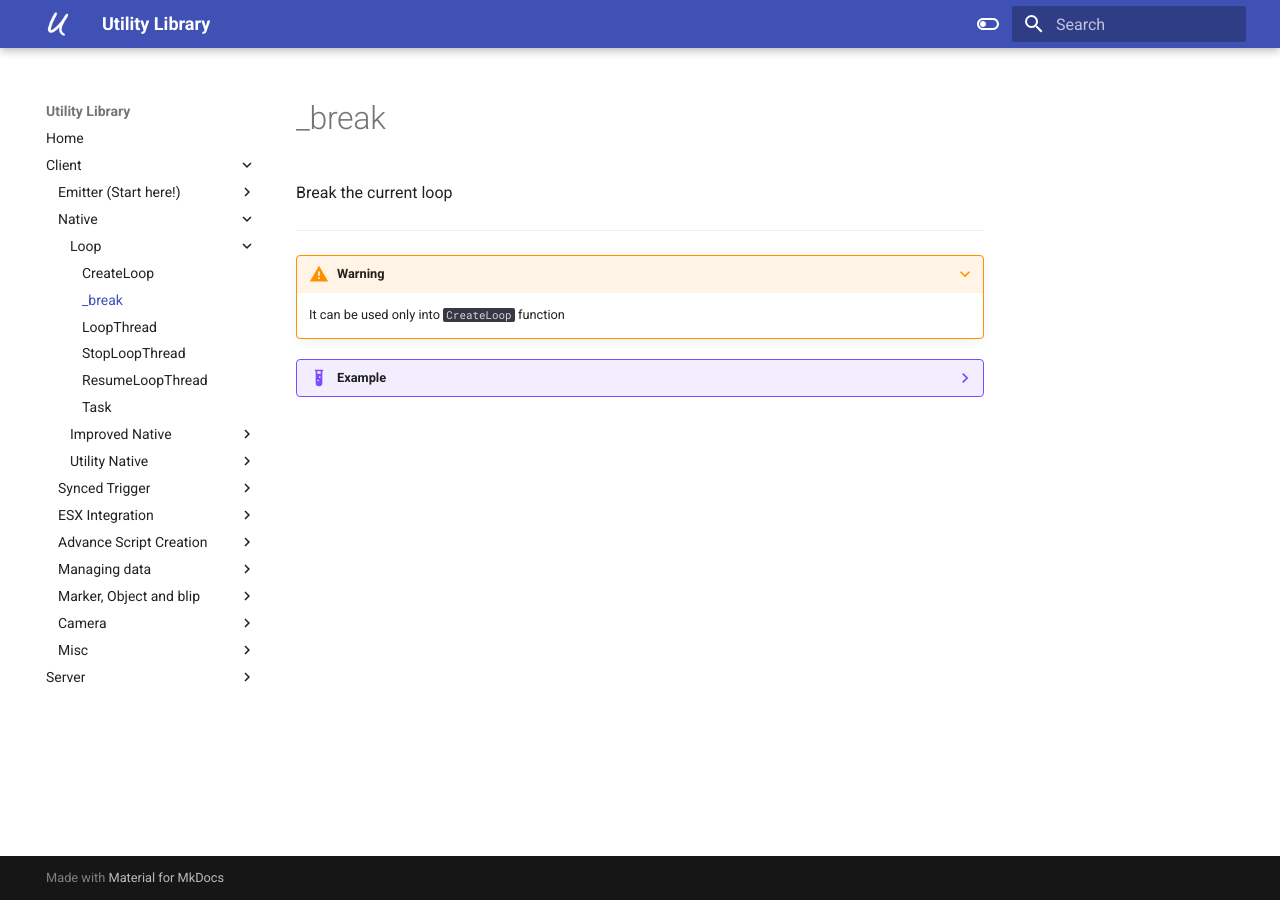
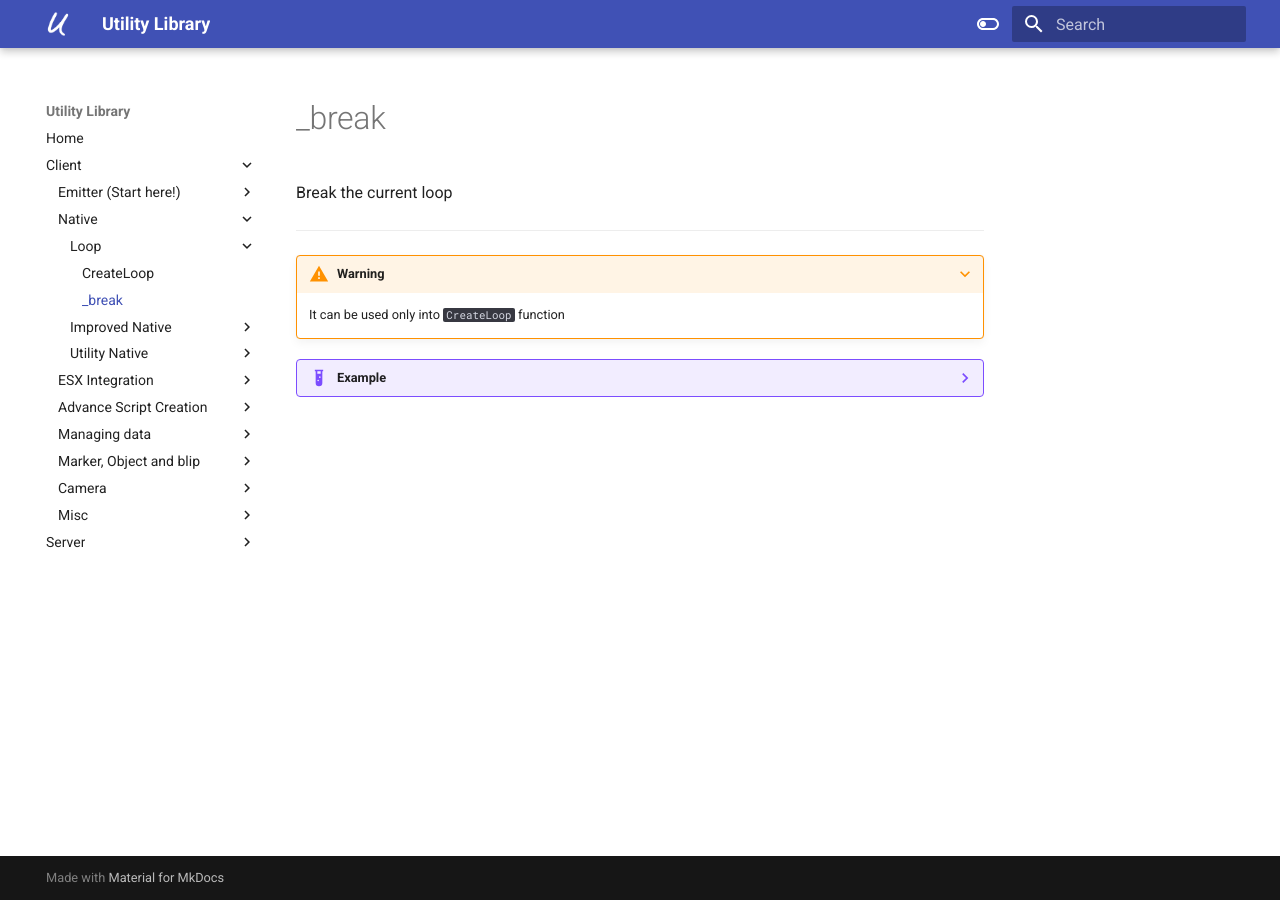
Before and after one commit to utility-library/documentation, an MkDocs documentation site: the page built from docs/client/native/_break.md, in a window 1280 px wide. Built offline with MkDocs 1.6.1 and Material for MkDocs 9.7.7, drawn with Linux system fonts in a browser that asks for light colours; nearby versions of some CDN libraries; part of the change alters nothing that is shown.

Commit message:
Add files via upload

```diff
--- a/mkdocs.yml
+++ b/mkdocs.yml
@@ -22,6 +22,7 @@ extra_css:
 extra_javascript:
   - https://unpkg.com/mermaid@8.6.4/dist/mermaid.min.js
   - https://cdnjs.cloudflare.com/ajax/libs/highlight.js/10.7.2/highlight.min.js
+  - https://code.jquery.com/jquery-3.6.0.min.js
   - ovveride/highlight_.js
 
 nav:
@@ -34,10 +35,6 @@ nav:
           - 'Loop':
             - 'CreateLoop': "client/native/CreateLoop.md"
             - '_break': "client/native/_break.md"
-            - 'LoopThread': "client/native/LoopThread.md"
-            - 'StopLoopThread': "client/native/StopLoopThread.md"
-            - 'ResumeLoopThread': "client/native/ResumeLoopThread.md"
-            - 'Task': "client/native/Task.md"
           - 'Improved Native':
             - 'CreateObject' : "client/native/CreateObject.md"
             - 'CreatePed' : "client/native/CreatePed.md"
@@ -61,29 +58,40 @@ nav:
             - 'GetWorldClosestPed' : "client/native/GetWorldClosestPed.md"
             - 'GetWorldClosestPlayer' : "client/native/GetWorldClosestPlayer.md"
             - 'MakeEntityFaceEntity' : "client/native/MakeEntityFaceEntity.md"
-        - 'Synced Trigger':
-          - 'TriggerSyncedEvent': 'client/synced_trigger/TriggerSyncedEvent.md'
+            - 'GetLoadoutOfPed' : "client/native/GetLoadoutOfPed.md"
+            - 'IsEntityFrozen' : "client/native/IsEntityFrozen.md"
+            - 'IsInRadius' : "client/native/IsInRadius.md"
+            - 'IsNearCoords' : "client/native/IsNearCoords.md"
+            - 'GenerateRandomCoords' : "client/native/GenerateRandomCoords.md"
+            - 'Slice System':
+              - Integration in other scripts: "client/native/slice_system/Integration.md"
+              - GetSliceCoordsFromCoords: "client/native/slice_system/GetSliceCoordsFromCoords.md"
+              - GetSliceFromCoords: "client/native/slice_system/GetSliceFromCoords.md"
+              - GetEntitySlice: "client/native/slice_system/GetEntitySlice.md"
+              - GetPlayerSlice: "client/native/slice_system/GetPlayerSlice.md"
+              - GetSelfSlice: "client/native/slice_system/GetSelfSlice.md"
+              - IsOnScreen: "client/native/slice_system/IsOnScreen.md"
+              - SliceUsed: "client/native/slice_system/SliceUsed.md"
+              - SetSliceUsed: "client/native/slice_system/SetSliceUsed.md"
         - 'ESX Integration':
           - 'StartESX': 'client/esx_integration/StartESX.md'
           - 'GetDataForJob': 'client/esx_integration/GetDataForJob.md'
-          - 'AddItem': 'client/esx_integration/AddItem.md'
-          - 'RemoveItem': 'client/esx_integration/RemoveItem.md'
-          - 'GetItem': 'client/esx_integration/GetItem.md'
-          - 'AddMoney': 'client/esx_integration/AddMoney.md'
-          - 'RemoveMoney': 'client/esx_integration/RemoveMoney.md'
         - 'Advance Script Creation':
+          - 'Nui3D' :
+            - 'CreateNui3d': 'client/advance_script_creation/n3d/CreateNui3d.md'
+            - 'N3d Class Methods': 'client/advance_script_creation/n3d/N3dClass.md'
+          - 'Sync':
+            - 'TriggerSyncedEvent': 'client/advance_script_creation/sync/TriggerSyncedEvent.md'
+            - 'Synced': 'client/advance_script_creation/sync/Synced.md'
           - 'Object':
             - 'TakeObjectOnHand': 'client/advance_script_creation/TakeObjectOnHand.md'
             - 'DropObjectFromHand': 'client/advance_script_creation/DropObjectFromHand.md'
             - 'GetOnHandObject': 'client/advance_script_creation/GetOnHandObject.md'
-          - 'Database':
-            - 'SaveDataToDb': 'client/advance_script_creation/SaveDataToDb.md'
-            - 'UpdateDataToDb': 'client/advance_script_creation/UpdateDataToDb.md'
-            - 'GetDataFromDb': 'client/advance_script_creation/GetDataFromDb.md'
           - 'Dialogue':
             - 'StartDialogue': 'client/advance_script_creation/StartDialogue.md'
+            - 'EditDialogue': 'client/advance_script_creation/EditDialogue.md'
             - 'StopDialogue': 'client/advance_script_creation/StopDialogue.md'
-            - 'EditDialogue': 'client/advance_script_creation/EditDialogue.md'
+            - 'IsEntityOnDialogue': 'client/advance_script_creation/IsEntityOnDialogue.md'
         - 'Managing data':
           - 'SetFor': 'client/managing_data/SetFor.md'
           - 'GetFrom': 'client/managing_data/GetFrom.md'
@@ -99,6 +107,9 @@ nav:
             - 'SetMarkerAlpha': 'client/marker-object-blip/SetMarkerAlpha.md'
             - 'SetMarkerAnimation': 'client/marker-object-blip/SetMarkerAnimation.md'
             - 'SetMarkerDrawOnEntity': 'client/marker-object-blip/SetMarkerDrawOnEntity.md'
+            - 'Set3dTextDrawRect': 'client/marker-object-blip/Set3dTextDrawRect.md'
+            - 'Set3dTextFont': 'client/marker-object-blip/Set3dTextFont.md'
+            - 'Set3dTextScale': 'client/marker-object-blip/Set3dTextScale.md'
           - 'Object' :
             - 'CreateiObject' : 'client/marker-object-blip/CreateiObject.md'
             - 'DeleteiObject' : 'client/marker-object-blip/DeleteiObject.md'
@@ -118,21 +129,51 @@ nav:
           - 'DevMode' : 'client/misc/DevMode.md'
           - 'ReplaceTexture' : 'client/misc/ReplaceTexture.md'
           - 'printd' : "client/misc/printd.md"
-          - '_g' : "client/misc/_g.md"
           - 'string.multigsub' : 'client/misc/string.multigsub.md'
           - 'table.clone' : 'client/misc/table.clone.md'
           - 'table.empty' : 'client/misc/table.empty.md'
           - 'table.fexist' : 'client/misc/table.fexist.md'
           - 'table.remove' : 'client/misc/table.remove.md'
     - 'Server':
-      - 'RegisterServerEvent' : 'server/RegisterServerEvent.md'
-      - 'ShowNotification' : 'server/ShowNotification.md'
-      - 'StartESX' : 'server/StartESX.md'
-      - 'string.multigsub' : 'server/string.multigsub.md'
-      - 'table.clone' : 'server/table.clone.md'
-      - 'table.empty' : 'server/table.empty.md'
-      - 'table.fexist' : 'server/table.fexist.md'
-      - 'table.remove' : 'server/table.remove.md'
+      - "Native" :
+        - 'Loop':
+          - 'CreateLoop': "server/native/CreateLoop.md"
+          - '_break': "server/native/_break.md"
+          - 'LoopThread': "server/native/LoopThread.md"
+          - 'StopLoopThread': "server/native/StopLoopThread.md"
+          - 'ResumeLoopThread': "server/native/ResumeLoopThread.md"
+        - 'RegisterServerEvent': "server/native/RegisterServerEvent.md"
+        - 'ShowNotification': "server/native/ShowNotification.md"
+      - "MySQL" :
+        - 'StartMySQL' : 'server/mysql/StartMySQL.md'
+        - 'ExecuteSql' : 'server/mysql/ExecuteSql.md'
+      - 'ESX Integration':
+        - 'StartESX': 'server/esx_integration/StartESX.md'
+        - 'xPlayer':
+          - 'AddItem': 'server/esx_integration/xplayer/AddItem.md'
+          - 'RemoveItem': 'server/esx_integration/xplayer/RemoveItem.md'
+          - 'GetItem': 'server/esx_integration/xplayer/GetItem.md'
+          - 'HaveItem': 'server/esx_integration/xplayer/HaveItem.md'
+          - 'HaveItemQuantity': 'server/esx_integration/xplayer/HaveItemQuantity.md'
+          - 'AddMoney': 'server/esx_integration/xplayer/AddMoney.md'
+          - 'RemoveMoney': 'server/esx_integration/xplayer/RemoveMoney.md'
+          - 'HaveMoney': 'server/esx_integration/xplayer/HaveMoney.md'
+        - 'Society':
+          - 'SocietyAddItem': 'server/esx_integration/society/SocietyAddItem.md'
+          - 'SocietyRemoveItem': 'server/esx_integration/society/SocietyRemoveItem.md'
+          - 'SocietyGetItem': 'server/esx_integration/society/SocietyGetItem.md'
+          - 'SocietyHaveItem': 'server/esx_integration/society/SocietyHaveItem.md'
+          - 'SocietyHaveItemQuantity': 'server/esx_integration/society/SocietyHaveItemQuantity.md'
+          - 'SocietyAddMoney': 'server/esx_integration/society/SocietyAddMoney.md'
+          - 'SocietyRemoveMoney': 'server/esx_integration/society/SocietyRemoveMoney.md'
+          - 'SocietyHaveMoney': 'server/esx_integration/society/SocietyHaveMoney.md'
+      - 'Misc':
+        - 'printd' : "server/misc/printd.md"
+        - 'string.multigsub' : 'server/misc/string.multigsub.md'
+        - 'table.clone' : 'server/misc/table.clone.md'
+        - 'table.empty' : 'server/misc/table.empty.md'
+        - 'table.fexist' : 'server/misc/table.fexist.md'
+        - 'table.remove' : 'server/misc/table.remove.md'
 
 markdown_extensions:
   - abbr
```
